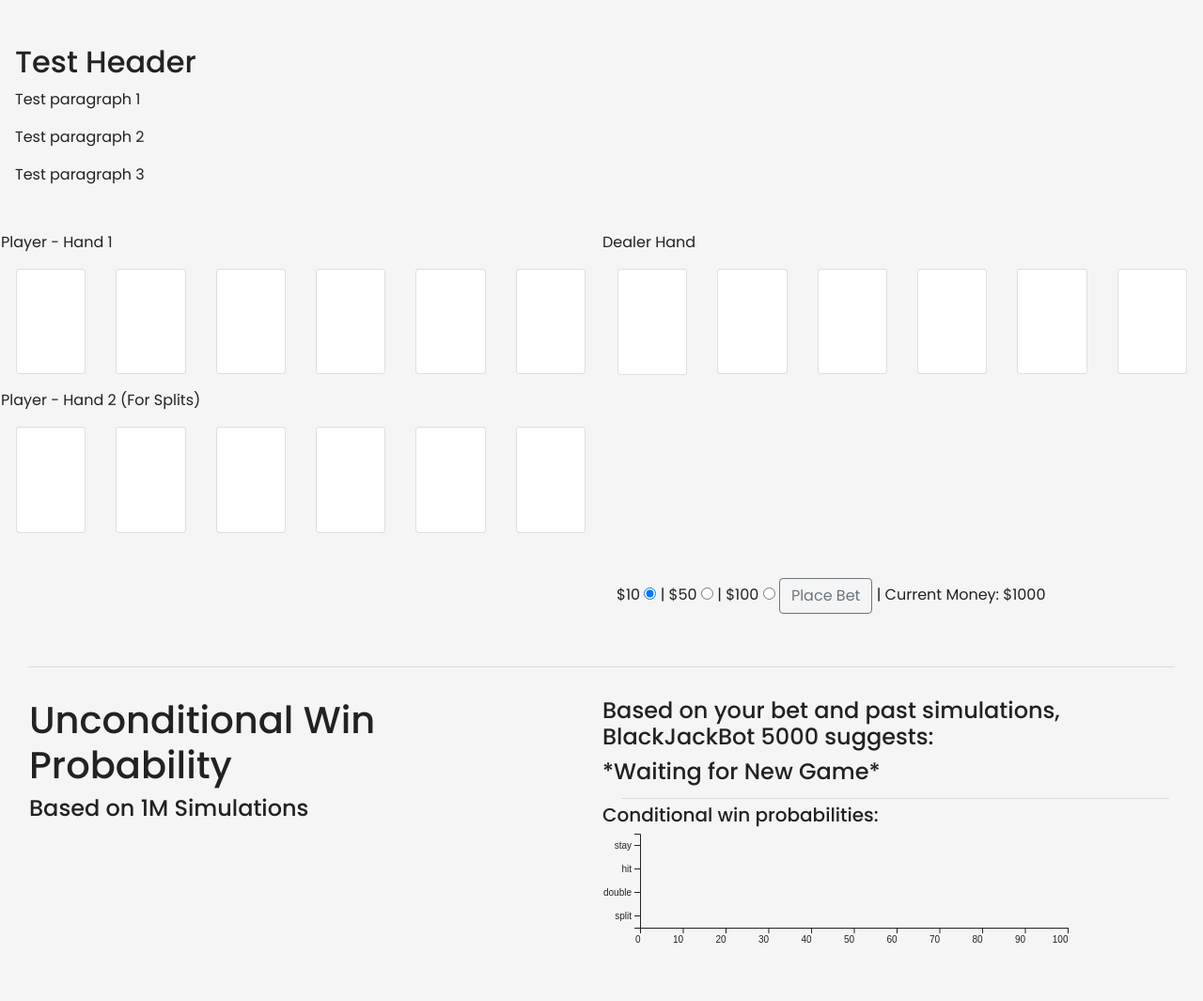
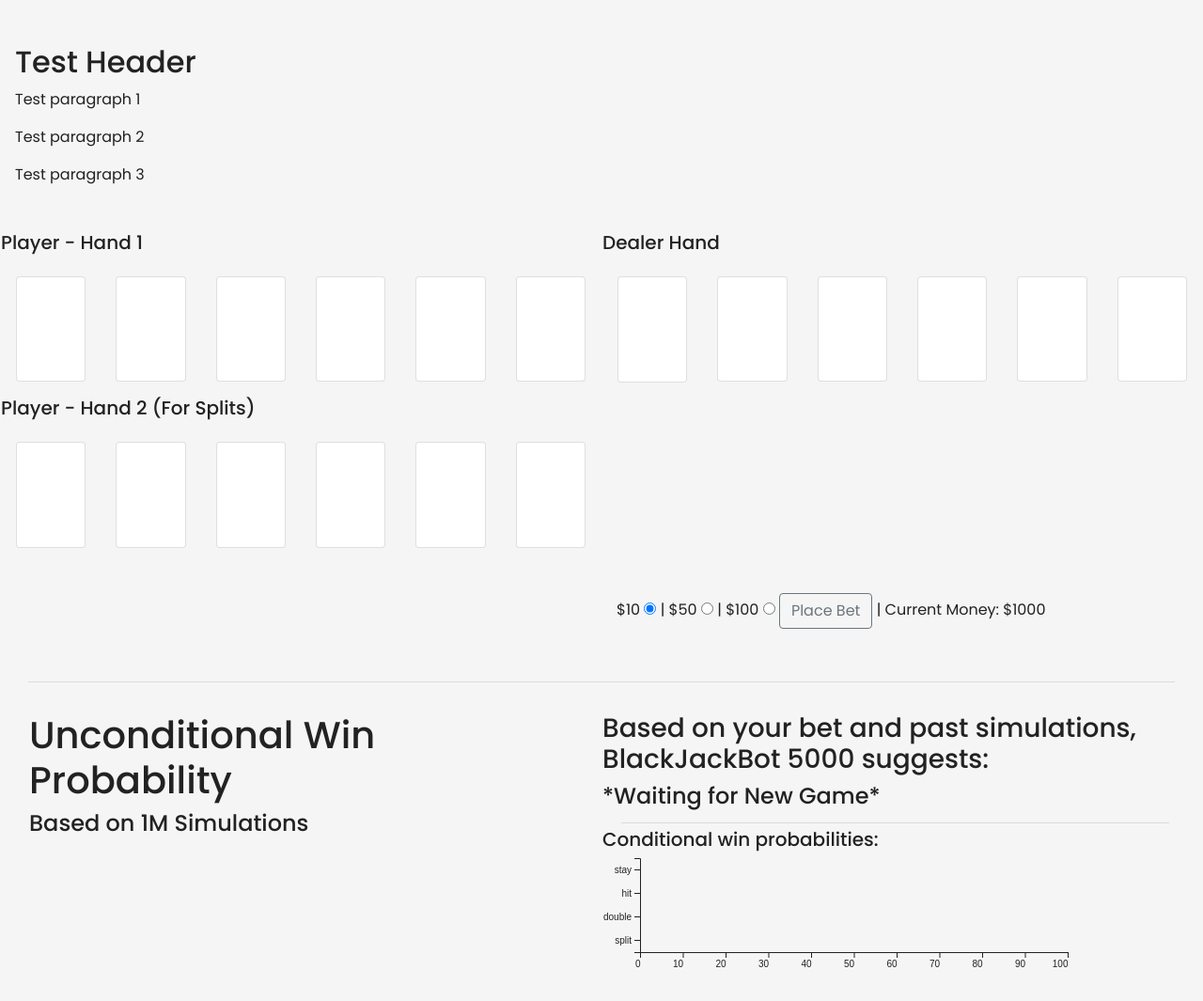
Before and after one commit to Austin-Potts/Blackjackbot5000, a Flask app: page / in a window 1280 px wide. Shown: the part 998-2063 px from the top of the page at 94% size. Run offline with Flask 2, Linux system fonts and the light colour scheme; parts of the project's set-up code (start-up, migrations or seed data) failed here and were passed over; some libraries are stand-ins or nearby versions.

Commit message:
fixed game ui

```diff
--- a/templates/index.html
+++ b/templates/index.html
@@ -165,7 +165,7 @@
 		<div class="container-fluid padding" id="gamesection">
 			<div class="row">
 				<div class="col-sm-6">
-					<div class="row">Player - Hand 1</div>
+					<div class="row"><h5>Player - Hand 1<h5></div>
 					<div class="row hand1">
 						<div class="col-sm-2">
 							<div class="card">
@@ -199,7 +199,7 @@
 						</div>
 					</div>
 
-					<div class="row">Player - Hand 2 (For Splits)</div>
+					<div class="row"><h5>Player - Hand 2 (For Splits)</h5></div>
 					<div class="row hand2">
 						<div class="col-sm-2">
 							<div class="card">
@@ -234,7 +234,7 @@
 					</div>
 				</div>
 				<div class="col-sm-6">
-					<div class="row">Dealer Hand</div>
+					<div class="row"><h5>Dealer Hand</h5></div>
 					<div class='row'>
 					<div class="col-sm-2">
 						<div class="card">
@@ -308,7 +308,7 @@
 				</div>
 				<div class='col-sm-6'>
 					<div class='row'>
-						<h4>Based on your bet and past simulations, BlackJackBot 5000 suggests:  </h4>
+						<h3>Based on your bet and past simulations, BlackJackBot 5000 suggests:</h3>
 						<h4 class='betAction'>*Waiting for New Game*</h4>
 					</div>
 					<hr style='margin: 5px;'>
```
